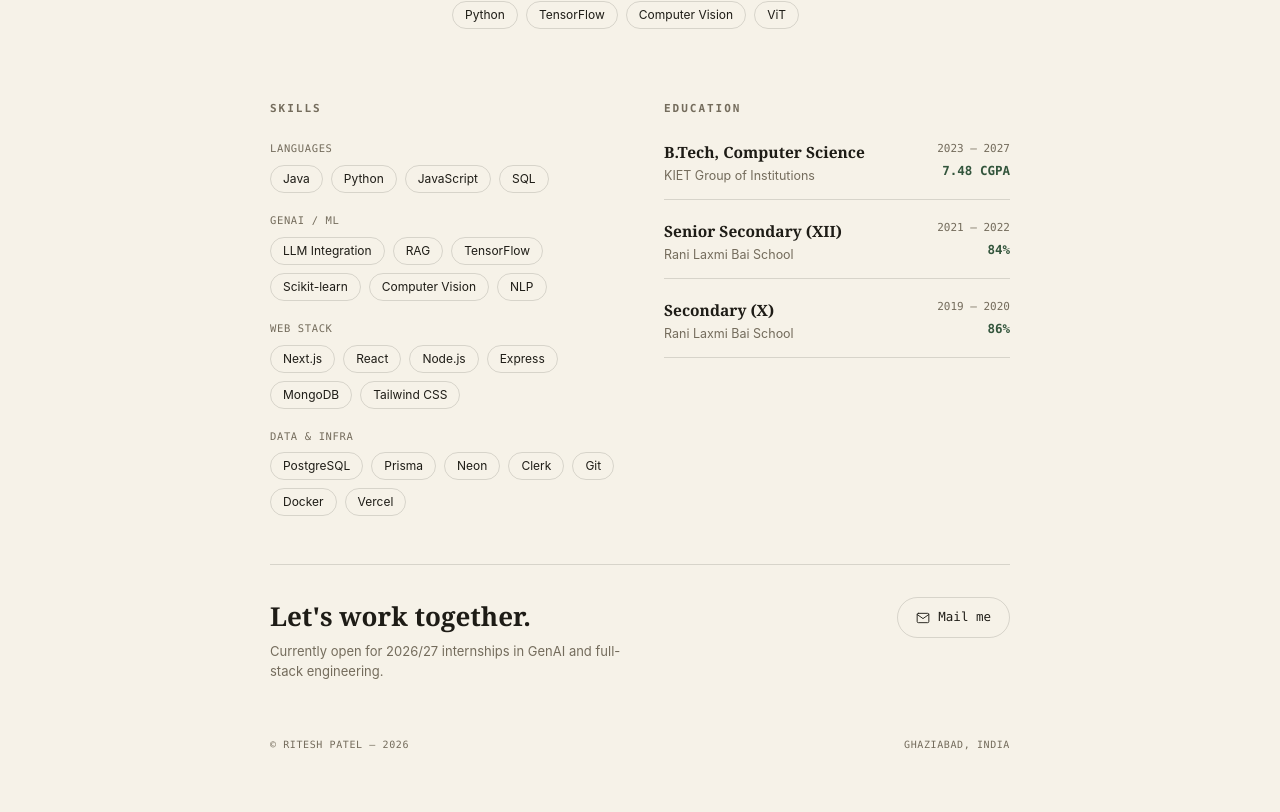
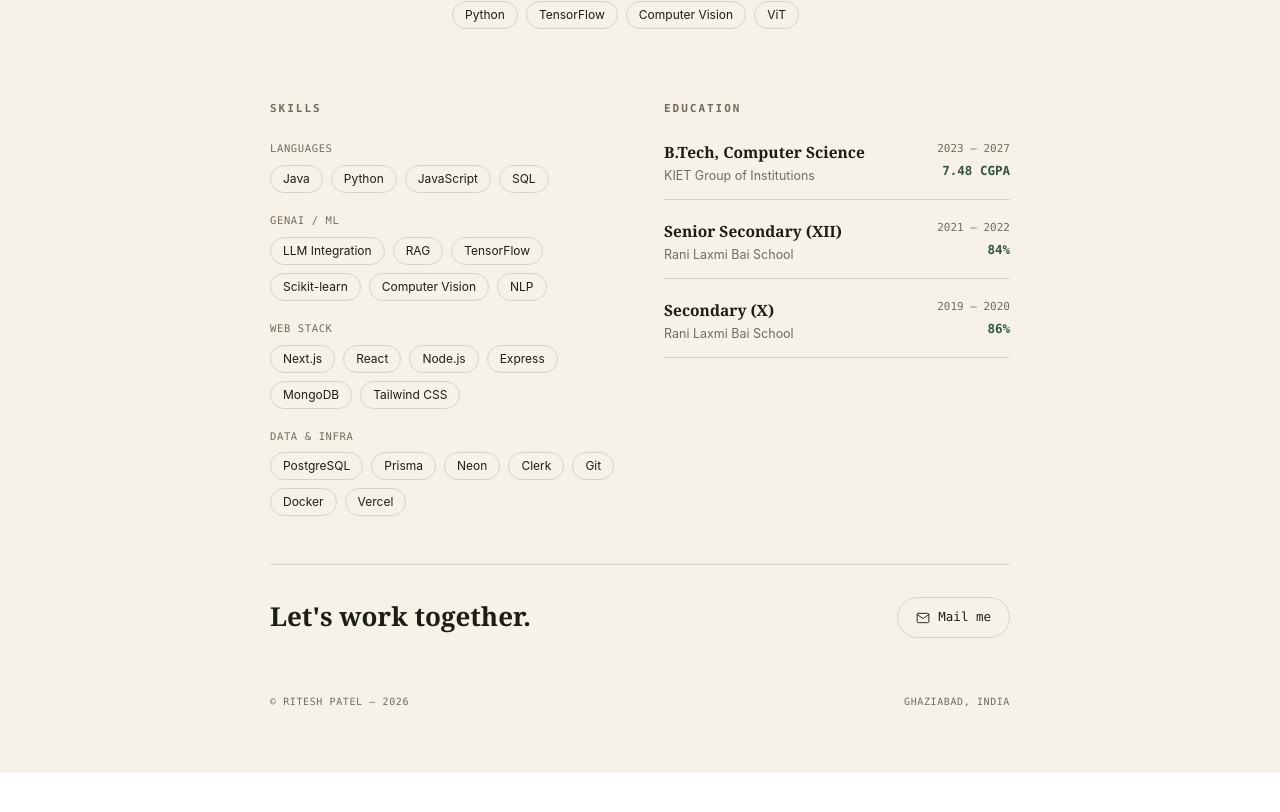
Before and after one commit to riteshpatel1884/ritesh-patel.dev, a React (Vite) app: page / in a window 1280 px wide. Shown: the part 1597-2409 px from the top of the page. After the commit the page ends 2370 px from the top, so only its background shows below. Built offline with nearby package versions, Linux system fonts and the light colour scheme.

Commit message:
footer changed

```diff
--- a/src/components/RiteshPatel/RiteshPatel.jsx
+++ b/src/components/RiteshPatel/RiteshPatel.jsx
@@ -475,9 +475,7 @@ export default function Portfolio() {
         <section style={{ borderTop: "1px solid var(--rule)", paddingTop: 32 }} className="flex flex-col md:flex-row justify-between gap-6">
           <div>
             <h2 className="rp-serif" style={{ fontSize: 26, fontWeight: 700 }}>Let's work together.</h2>
-            <p style={{ fontSize: 13, color: "var(--muted)", marginTop: 6, maxWidth: 360 }}>
-              Currently open for 2026/27 internships in GenAI and full-stack engineering.
-            </p>
+
           </div>
           <a
             href="https://mail.google.com/mail/u/0/?fs=1&tf=cm&to=riteshpatel1884@gmail.com"
```
